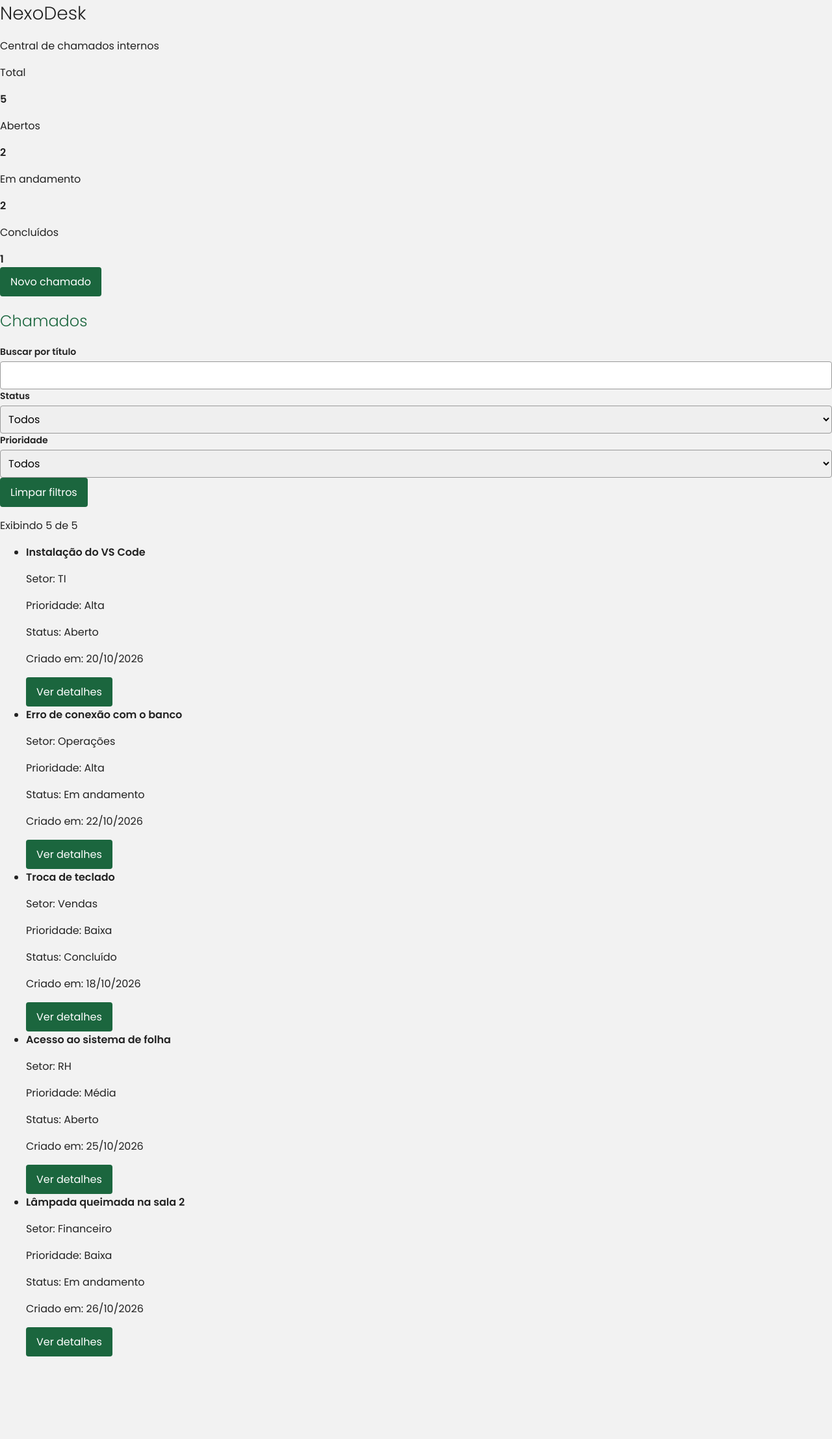
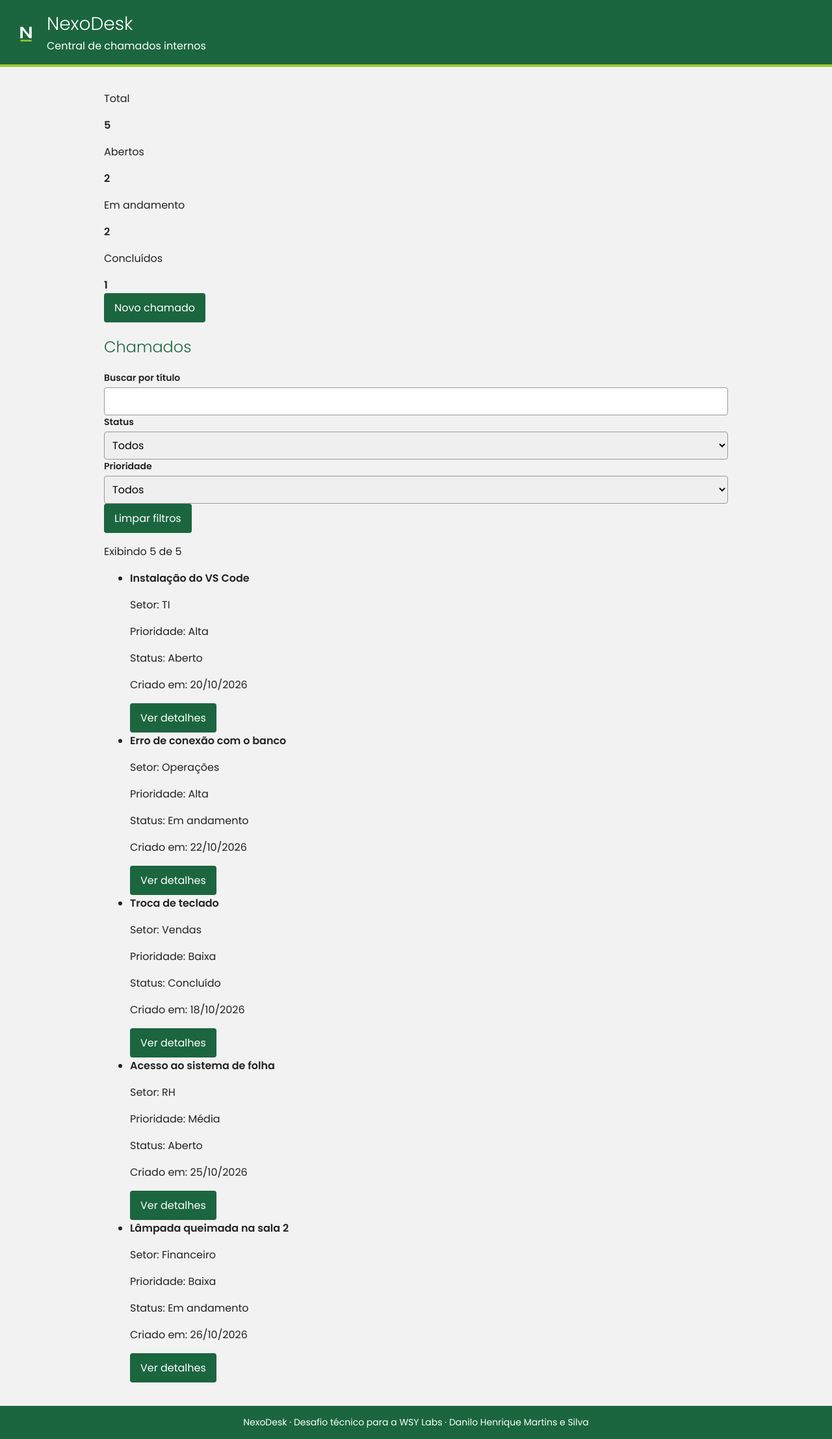
Before and after one commit to danilohenriquemartinsesilva/nexodesk, a React (Vite) app: page / in a window 1280 px wide. Shown: the whole page at 65% size. Before the commit the page ends 2103 px from the top, so only its background shows below. Built offline with nearby package versions, Linux system fonts and the light colour scheme; data requests are answered from the project's data file.

Commit message:
feat: favicon, header e footer

```diff
--- a/src/App.tsx
+++ b/src/App.tsx
@@ -101,12 +101,16 @@ function App() {
   const chamadoSelecionado = chamados.find((c) => c.id === idSelecionado);
 
   return (
-    <main>
+    <>
       <header>
+        <img src="/favicon.svg" alt="" width="40" height="40" />
+        <div>
           <h1>NexoDesk</h1>
           <p>Central de chamados internos</p>
+        </div>
       </header>
 
+      <main>
         {mensagemSucesso && <p role="status">{mensagemSucesso}</p>}
         {mensagemErro && <p role="alert">{mensagemErro}</p>}
 
@@ -168,6 +172,11 @@ function App() {
           </>
         )}
       </main>
+
+      <footer>
+        <p>NexoDesk · Desafio técnico para a WSY Labs · Danilo Henrique Martins e Silva</p>
+      </footer>
+    </>
   );
 }
 
--- a/src/index.css
+++ b/src/index.css
@@ -72,3 +72,36 @@ textarea:focus {
   outline: 3px solid #1B663E;
   outline-offset: 2px;
 }
+
+header {
+  display: flex;
+  align-items: center;
+  gap: 12px;
+  padding: 16px 20px;
+  color: white;
+  background-color: #1B663E;
+  border-bottom: 4px solid #99CC33;
+}
+
+header p {
+  margin: 0;
+}
+
+main {
+  max-width: 1000px;
+  min-height: 70vh;
+  margin: 0 auto;
+  padding: 20px;
+}
+
+footer {
+  padding: 15px;
+  font-size: 14px;
+  text-align: center;
+  color: white;
+  background-color: #1B663E;
+}
+
+footer p {
+  margin: 0;
+}
```
Also changed, not shown: public/favicon.svg (added). Lines whose indentation alone changed are shown as unchanged.
